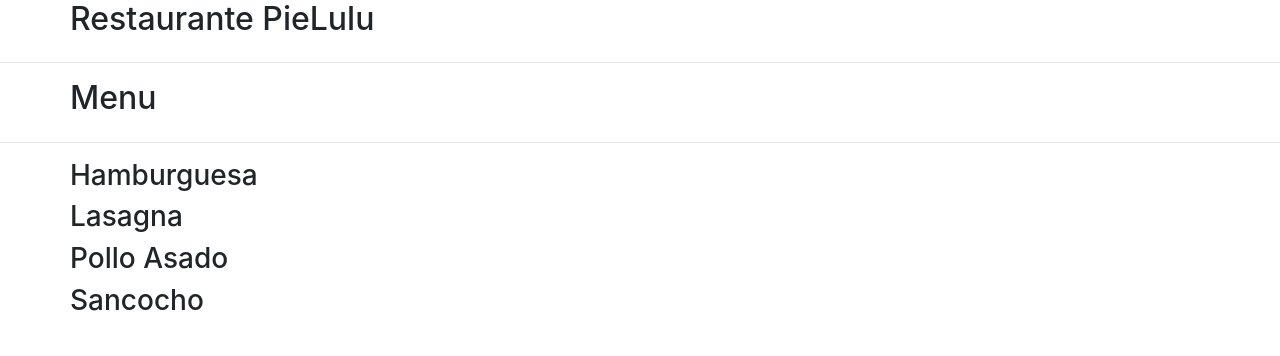
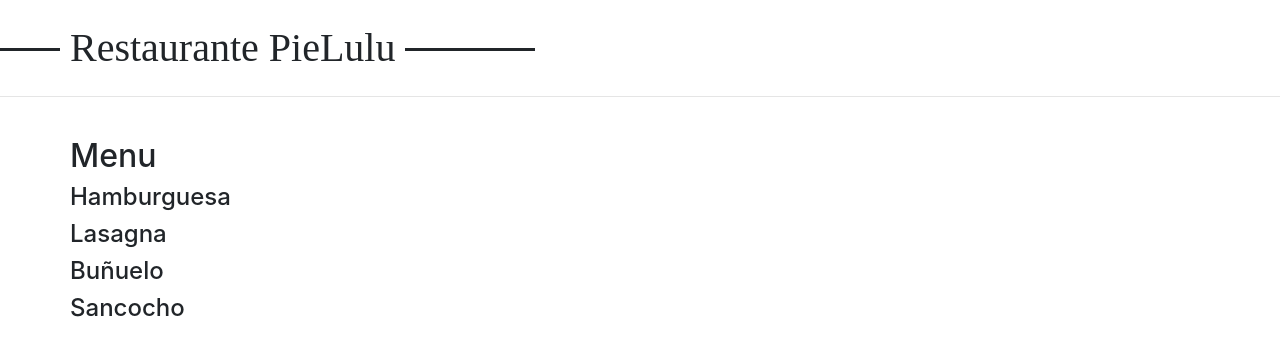
Before and after one commit to MDelgado20/angular-basico-RestPieLulu, an Angular app in the folder AppRestaurante/: page / in a window 1280 px wide. Shown: the top 356 px of the page. Built offline with nearby package versions, Linux system fonts and the light colour scheme.

Commit message:
Modificaciones de diseño

```diff
--- a/AppRestaurante/src/app/app.component.html
+++ b/AppRestaurante/src/app/app.component.html
@@ -1,10 +1,12 @@
+<br>
 <div class="container content">
     <div class="row">
         <div class="col-ms-6">
-            <h2>Restaurante PieLulu</h2>
+            <h1 class="titulo-effect">Restaurante PieLulu</h1>
         </div>
     </div>
 </div>
+
 <hr style="width:100%;">
 
 <app-menu-rest-pie-lulu></app-menu-rest-pie-lulu>
--- a/AppRestaurante/src/app/menu-rest-pie-lulu/menu-rest-pie-lulu.component.html
+++ b/AppRestaurante/src/app/menu-rest-pie-lulu/menu-rest-pie-lulu.component.html
@@ -1,3 +1,4 @@
+<br>
 <div class="container content">
     <div class="row">
         <div class="col-ms-6">
@@ -6,6 +7,6 @@
     </div>
 </div>
 
-<hr style="width:100%;">
+
 
 <app-rest-pie-lulu *ngFor="let x of menu" [nombre]="x"></app-rest-pie-lulu>
--- a/AppRestaurante/src/app/menu-rest-pie-lulu/menu-rest-pie-lulu.component.ts
+++ b/AppRestaurante/src/app/menu-rest-pie-lulu/menu-rest-pie-lulu.component.ts
@@ -9,7 +9,7 @@ export class MenuRestPieLuluComponent implements OnInit {
 
   menu: string[];
   constructor() {
-    this.menu = ['Hamburguesa', 'Lasagna', 'Pollo Asado', 'Sancocho'];
+    this.menu = ['Hamburguesa', 'Lasagna', 'Buñuelo', 'Sancocho'];
    }
 
   ngOnInit(): void {
--- a/AppRestaurante/src/app/rest-pie-lulu/rest-pie-lulu.component.html
+++ b/AppRestaurante/src/app/rest-pie-lulu/rest-pie-lulu.component.html
@@ -2,7 +2,7 @@
     <div class="row">
 
         <div class="col-ms-6">
-            <h3>{{nombre}}</h3>
+            <h4>{{nombre}}</h4>
         </div>
 
     </div>
--- a/AppRestaurante/src/styles.css
+++ b/AppRestaurante/src/styles.css
@@ -1,2 +1,24 @@
 /* You can add global styles to this file, and also import other style files */
 @import '~bootstrap/dist/css//bootstrap.css';
+@import url('https://fonts.googleapis.com/css2?family=Dancing+Script:wght@690&family=Pacifico&display=swap');
+h1{
+    display:inline-block;
+    position: relative;
+    font-family: 'Dancing Script', cursive;
+}
+h1::after,h1::before{
+    content: "";
+    position: absolute;
+    width: 130px;
+    height: 3px;
+    background-color: currentColor;
+    top:0.6em;
+}
+
+h1::before{
+    left: -140px;
+}
+
+h1::after{
+    right: -140px;
+}
```
